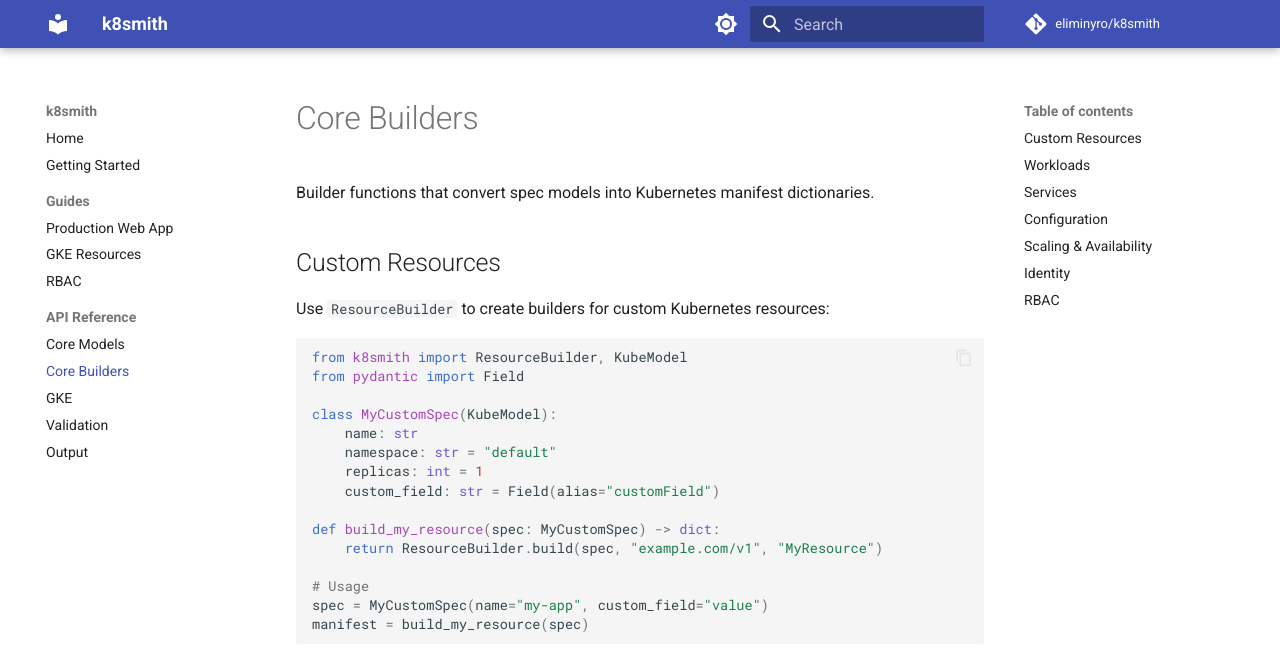
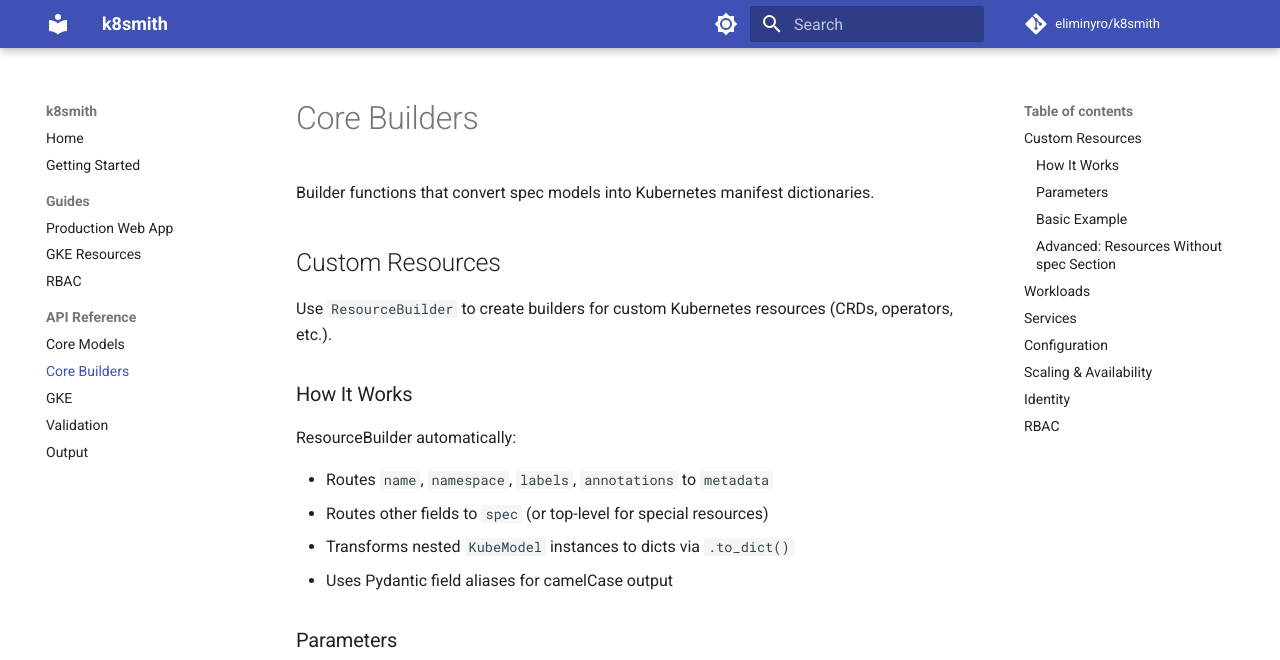
Before and after one commit to eliminyro/k8smith, an MkDocs documentation site: the page built from docs/api/builders.md, in a window 1280 px wide and 1400 px high. Shown: the top 660 px of the window. Built offline with MkDocs 1.6.1 and Material for MkDocs 9.7.7, drawn with Linux system fonts in a browser that asks for light colours; comment, search, counter and statistics services are not loaded; some of the changed text lies outside the part shown; grey boxes are pictures that could not be loaded.

Commit message:
[DOCS] Document ResourceBuilder and KubeModel for custom resources (#7)

````diff
--- a/docs/api/builders.md
+++ b/docs/api/builders.md
@@ -4,7 +4,29 @@
 
 ## Custom Resources
 
-Use `ResourceBuilder` to create builders for custom Kubernetes resources:
+Use `ResourceBuilder` to create builders for custom Kubernetes resources (CRDs, operators, etc.).
+
+### How It Works
+
+ResourceBuilder automatically:
+
+- Routes `name`, `namespace`, `labels`, `annotations` to `metadata`
+- Routes other fields to `spec` (or top-level for special resources)
+- Transforms nested `KubeModel` instances to dicts via `.to_dict()`
+- Uses Pydantic field aliases for camelCase output
+
+### Parameters
+
+| Parameter | Default | Description |
+|-----------|---------|-------------|
+| `spec` | required | The specification model instance |
+| `api_version` | required | Kubernetes API version (e.g., `"v1"`, `"apps/v1"`) |
+| `kind` | required | Resource kind (e.g., `"Service"`, `"Deployment"`) |
+| `include_spec` | `True` | Set `False` for resources without a spec section (Namespace, ConfigMap, RBAC) |
+| `top_level_fields` | `None` | Field names placed at resource root instead of spec (e.g., `{"rules"}` for Role) |
+| `skip_fields` | `None` | Field names to skip (for manual handling) |
+
+### Basic Example
 
 ```python
 from k8smith import ResourceBuilder, KubeModel
@@ -22,6 +44,19 @@
 # Usage
 spec = MyCustomSpec(name="my-app", custom_field="value")
 manifest = build_my_resource(spec)
+```
+
+### Advanced: Resources Without spec Section
+
+Some Kubernetes resources (Namespace, ConfigMap, RBAC) don't have a `spec` section:
+
+```python
+def build_my_config(spec: MyConfigSpec) -> dict:
+    return ResourceBuilder.build(
+        spec, "v1", "ConfigMap",
+        include_spec=False,
+        top_level_fields={"data"},
+    )
 ```
 
 ::: k8smith.core.builder.ResourceBuilder
````
Also changed, not shown: docs/api/models.md (+18 -1 lines).
